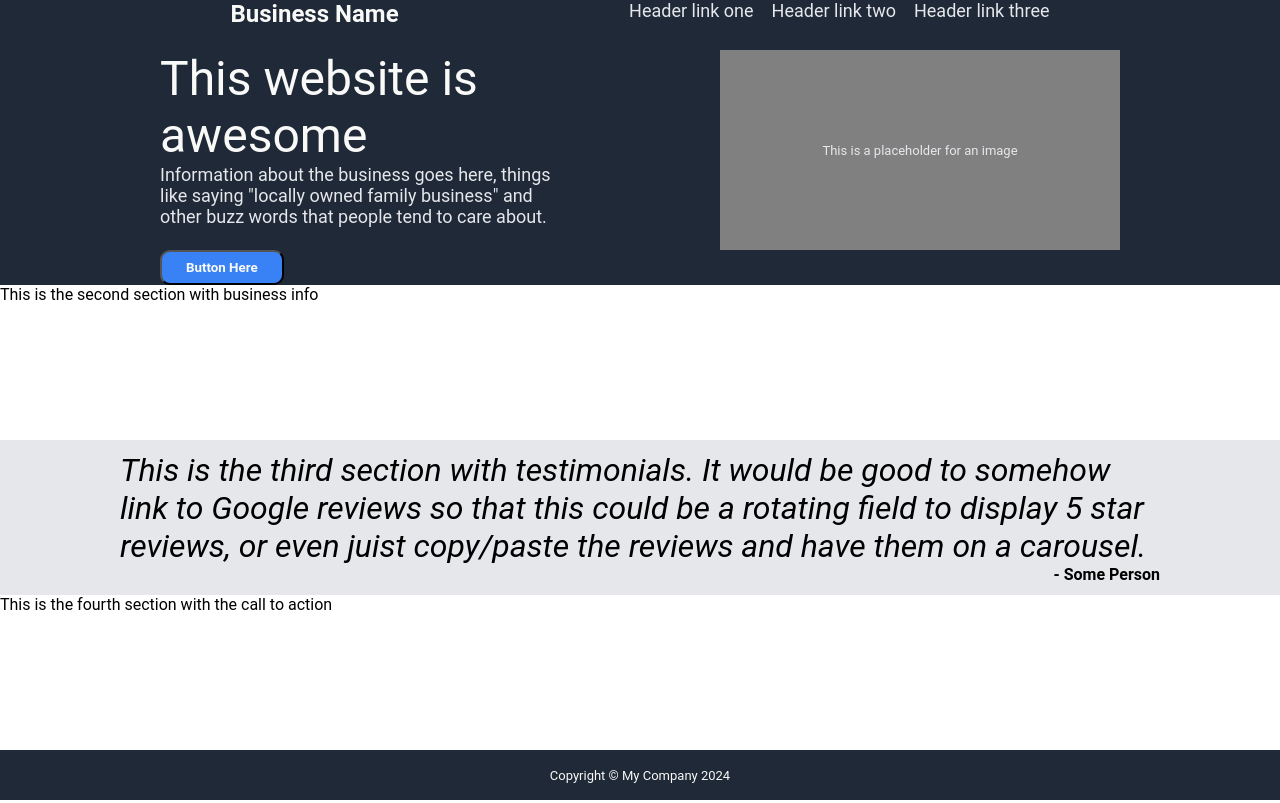
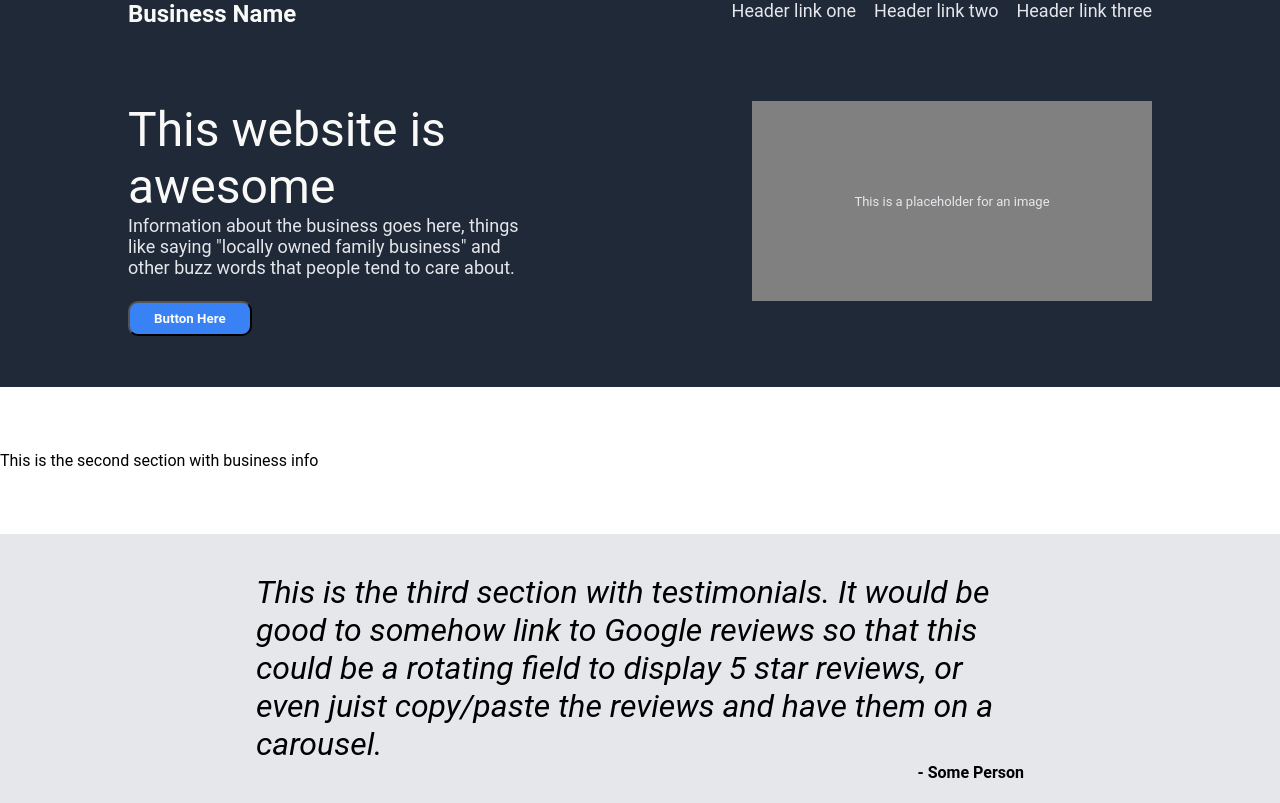
Before and after one commit to youngj4/LandingPage, a plain HTML site: page index.html in a window 1280 px wide. Shown: the top 803 px of the page. Drawn offline with Linux system fonts and the light colour scheme.

Commit message:
fix quotes padding, spacing of hero children divs, header divs

```diff
--- a/styles.css
+++ b/styles.css
@@ -39,7 +39,9 @@ ul {
 
 .header {
     display: flex;
-    justify-content: space-evenly;
+    justify-content: space-between;
+    padding-left: 10%;
+    padding-right: 10%;
 
 }
 
@@ -64,15 +66,22 @@ ul {
 .hero {
     display: flex;
     flex: 1 1 0;
-    justify-content: space-evenly;
+    justify-content: space-between;
+    padding-left: 10%;
+    padding-right: 10%;
+    gap: 20%
+}
 
+.hero-text {
+    margin-top: 5%;
+    margin-bottom: 5%
 }
 
 .hero-main {
     font-size: 48px;
     color: #F9FAF8;
 
-    width: 400px;
+    flex: 1 1 0;
 }
 
 .hero-secondary {
@@ -94,10 +103,12 @@ ul {
     display: flex;
     height: 200px;
     width: 400px;
-    flex-grow: 0;
+    flex: 0 0 auto;
     background-color: grey;
     justify-content: center;
     align-items: center;
+    margin-top: 5%;
+    margin-bottom: 5%
 }
 
 .image-text {
@@ -110,30 +121,37 @@ ul {
 .body2 {
     display: flex;
     flex: 1 1 0;
+    margin-top: 5%;
+    margin-bottom: 5%;
 }
 
 .quotes {
-    padding-left: 120px;
-    padding-right: 120px;
+    padding-left: 20%;
+    padding-right: 20%;
     background-color: #E5E7EB;
     display: flex;
     flex: 1 1 0;
     flex-direction: column;
     justify-content: center;
     align-items: center;
+
 }
 
 .quotes-content {
     font-style: italic;
     font-size: 32px;
+    margin-top: 5%;
 }
 
 .quotes-author {
     font-weight: bold;
     align-self: flex-end;
+    margin-bottom: 5%
 }
 
 .body4 {
     display: flex;
     flex: 1 1 0;
+    margin-top: 5%;
+    margin-bottom: 5%;
 }
```
